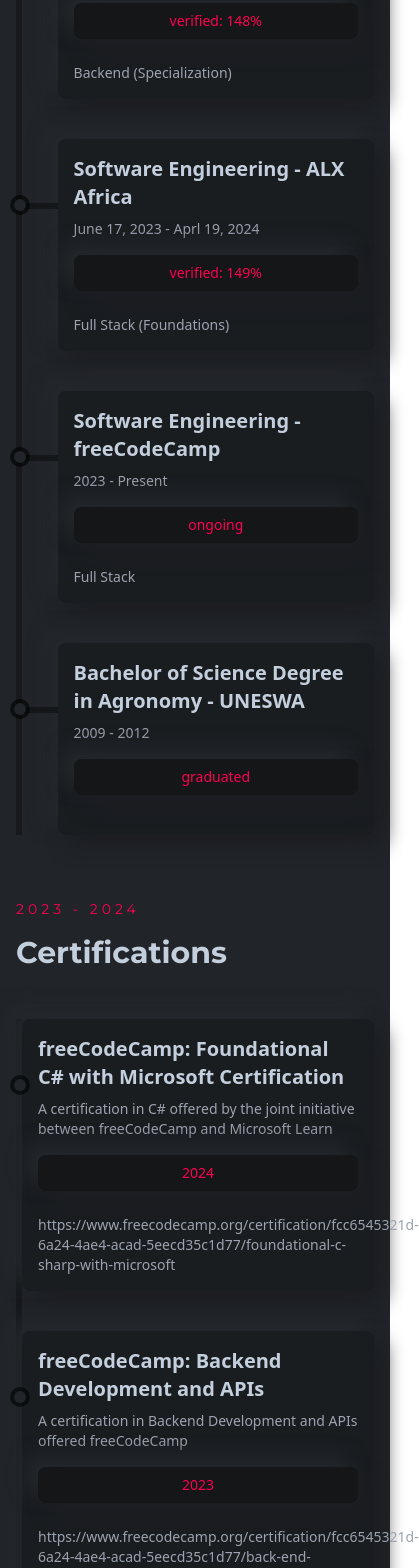
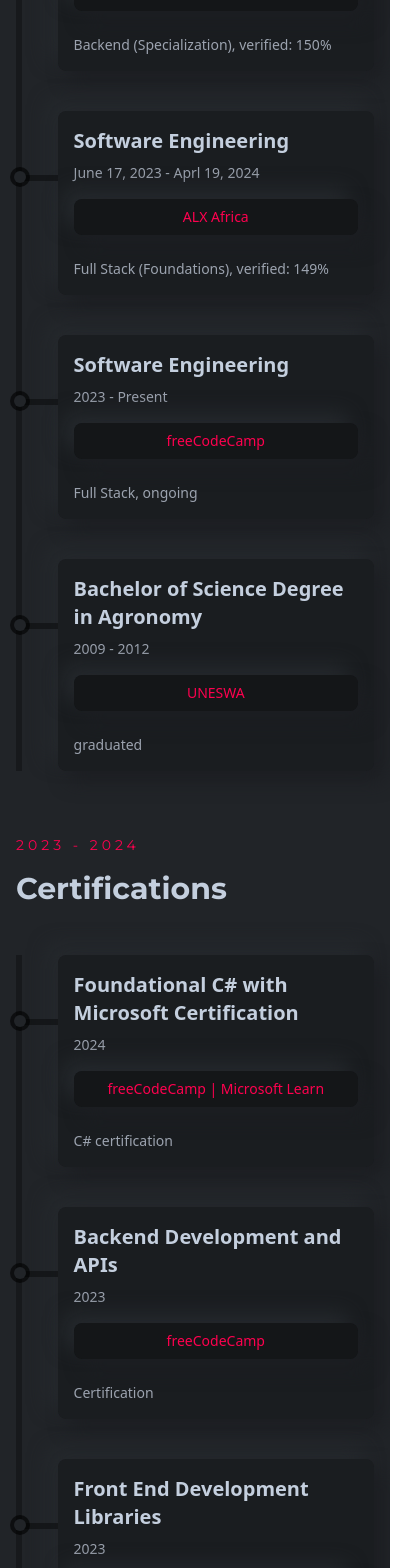
Before and after one commit to bshongwe/personal-portfolio-2024, a React (Create React App) app: page / in a window 390 px wide. Shown: the part 7340-8908 px from the top of the page, 419 px wide, since content can reach past the window. Built offline with nearby package versions, Linux system fonts and the light colour scheme.

Commit message:
Update: switching labels and removing long texts to accomodate responsive layout for mobile devices

```diff
--- a/src/components/resume/Education.js
+++ b/src/components/resume/Education.js
@@ -17,28 +17,28 @@
         </div>
         <div className="mt-6 lgl:mt-14 w-full h-[Auto] border-l-[6px] border-l-black border-opacity-30 flex flex-col gap-10">
           <ResumeCard
-            title="Software Engineering - ALX Africa"
+            title="Software Engineering"
             subTitle="April 22, 2023 - July 27, 2024"
-            result="verified: 148%"
-            des="Backend (Specialization)"
+            result="ALX Africa"
+            des="Backend (Specialization), verified: 150%"
           />
           <ResumeCard
-            title="Software Engineering - ALX Africa"
+            title="Software Engineering"
             subTitle="June 17, 2023 - Aprl 19, 2024"
-            result="verified: 149%"
-            des="Full Stack (Foundations)"
+            result="ALX Africa"
+            des="Full Stack (Foundations), verified: 149%"
           />
           <ResumeCard
-            title="Software Engineering - freeCodeCamp"
+            title="Software Engineering"
             subTitle="2023 - Present"
-            result="ongoing"
-            des="Full Stack"
+            result="freeCodeCamp"
+            des="Full Stack, ongoing"
           />
           <ResumeCard
-            title="Bachelor of Science Degree in Agronomy - UNESWA"
+            title="Bachelor of Science Degree in Agronomy"
             subTitle="2009 - 2012"
-            result="graduated"
-            des=""
+            result="UNESWA"
+            des="graduated"
           />
         </div>
       </div>
@@ -51,28 +51,28 @@
         </div>
         <div className="mt-6 lgl:mt-14 w-full h-[Auto] border-l-[6px] border-l-black border-opacity-30 flex flex-col gap-10">
           <ResumeCard
-            title="freeCodeCamp: Foundational C# with Microsoft Certification"
-            subTitle="A certification in C# offered by the joint initiative between freeCodeCamp and Microsoft Learn"
-            result="2024"
-            des="https://www.freecodecamp.org/certification/fcc6545321d-6a24-4ae4-acad-5eecd35c1d77/foundational-c-sharp-with-microsoft"
+            title="Foundational C# with Microsoft Certification"
+            subTitle="2024"
+            result="freeCodeCamp | Microsoft Learn"
+            des="C# certification"
           />
           <ResumeCard
-            title="freeCodeCamp: Backend Development and APIs"
-            subTitle="A certification in Backend Development and APIs offered freeCodeCamp"
-            result="2023"
-            des="https://www.freecodecamp.org/certification/fcc6545321d-6a24-4ae4-acad-5eecd35c1d77/back-end-development-and-apis"
+            title="Backend Development and APIs"
+            subTitle="2023"
+            result="freeCodeCamp"
+            des="Certification"
           />
           <ResumeCard
-            title="freeCodeCamp: Front End Development Libraries"
-            subTitle="A certification in Frontend Development libraries offered freeCodeCamp"
-            result="2023"
-            des="https://www.freecodecamp.org/certification/fcc6545321d-6a24-4ae4-acad-5eecd35c1d77/front-end-development-libraries"
+            title="Front End Development Libraries"
+            subTitle="2023"
+            result="freeCodeCamp"
+            des="Certification"
           />
           <ResumeCard
-            title="freeCodeCamp: JavaScript Algorithms and Data Structures"
-            subTitle="A certification in JavaScript Algorithms and Data Structures offered freeCodeCamp"
-            result="2023"
-            des=""
+            title="JavaScript Algorithms and Data Structures"
+            subTitle="2023Certification"
+            result=""
+            des="Certification"
           />
         </div>
       </div>
```
